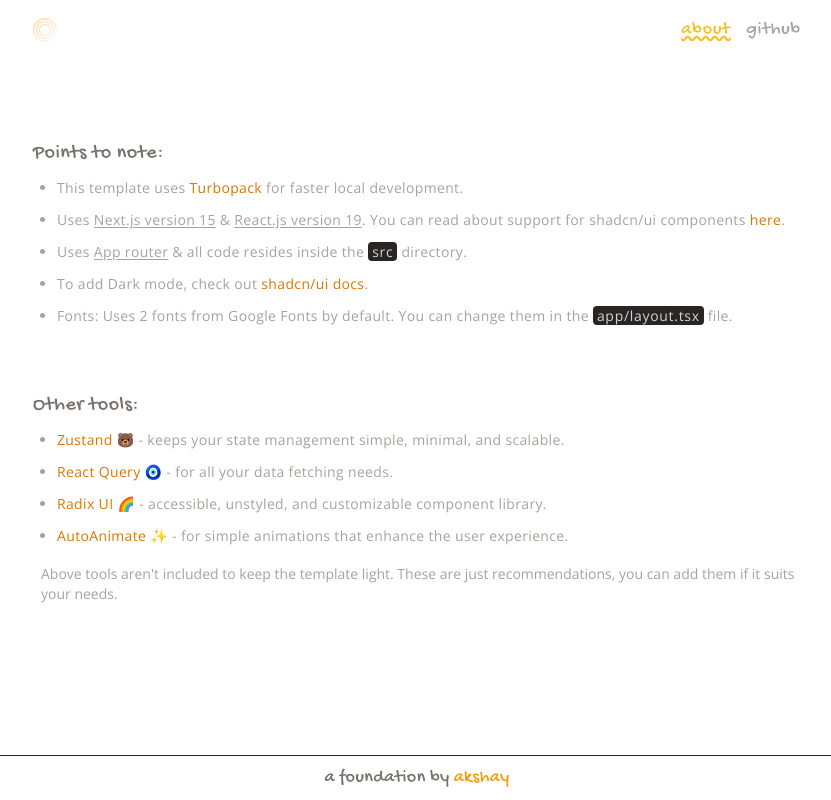
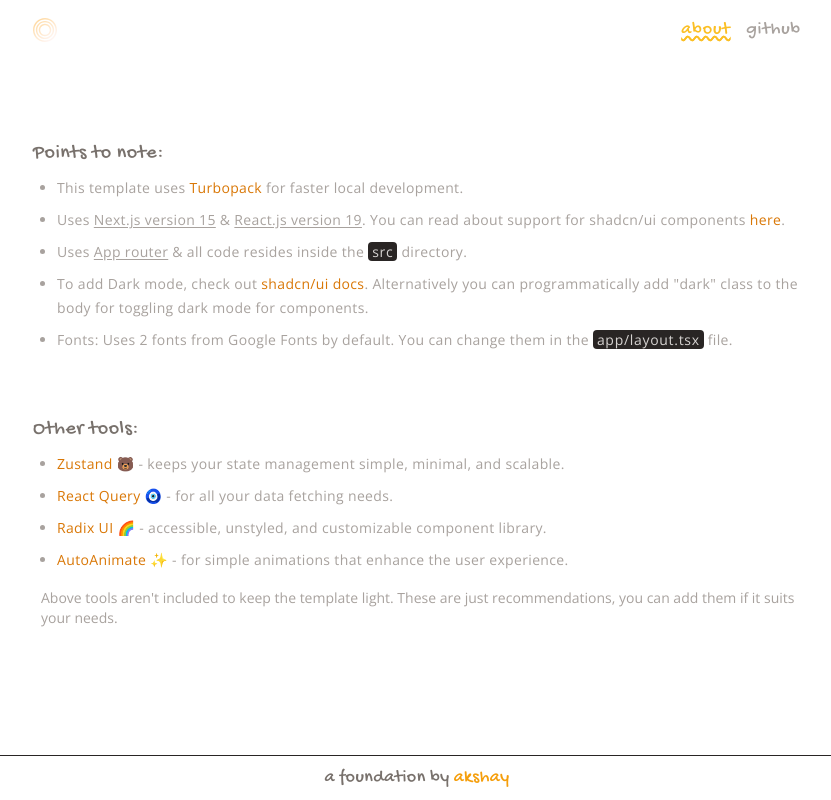
Before and after one commit to akshay-rajput/next-jump-start, a Next.js app: page /about in a window 1280 px wide. Shown: the whole page, without its empty margins (223-1054 px from the left). Built offline with nearby package versions, Linux system fonts and the light colour scheme.

Commit message:
add - tip for dark mode components

```diff
--- a/src/app/about/page.tsx
+++ b/src/app/about/page.tsx
@@ -50,7 +50,8 @@
 			>
 				shadcn/ui docs
 			</a>
-			.
+			. Alternatively you can programmatically add {`"dark"`} class to the body
+			for toggling dark mode for components.
 		</span>,
 		<span className='' key={'fonts'}>
 			Fonts: Uses 2 fonts from Google Fonts by default. You can change them in
```
